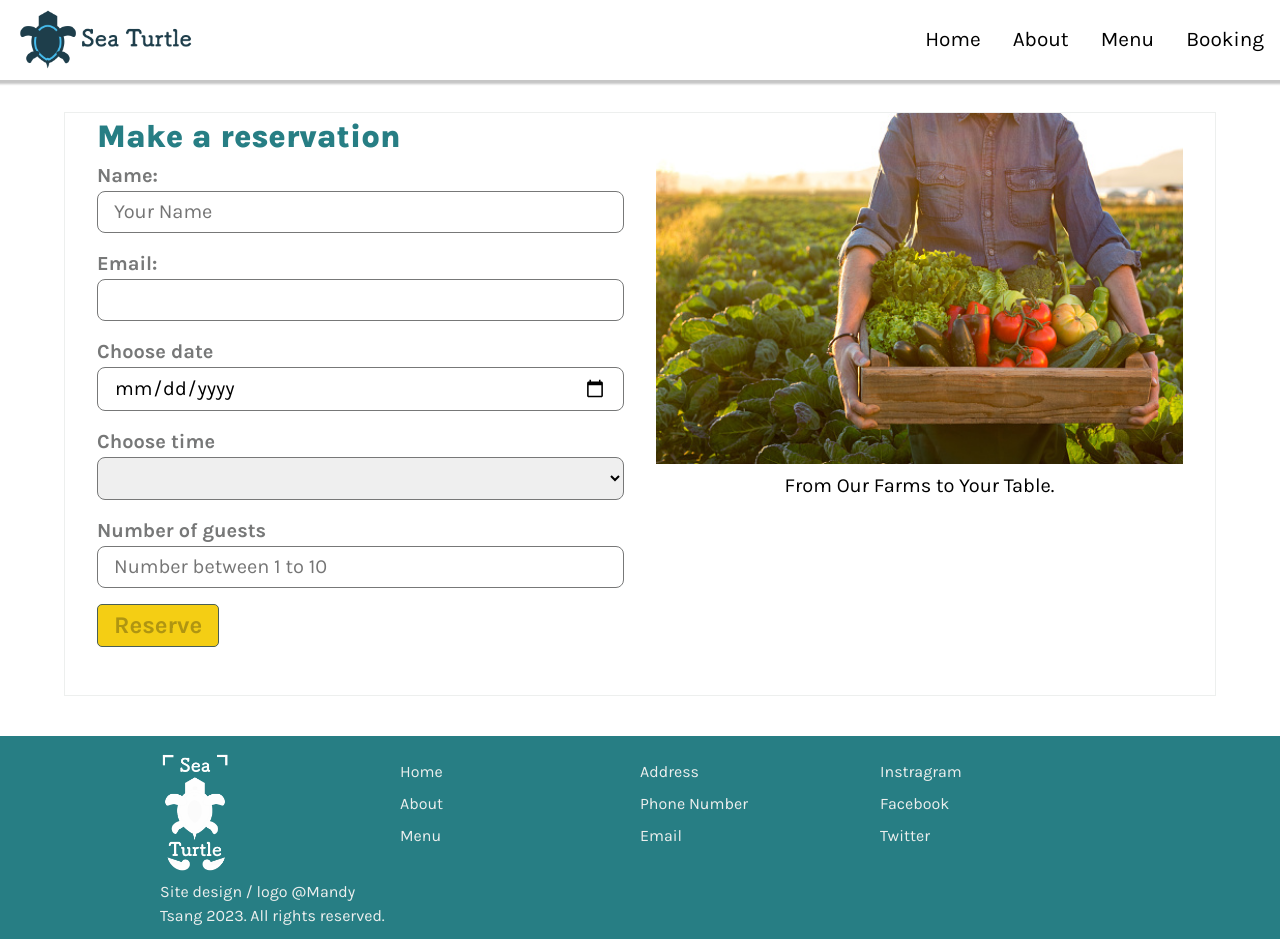
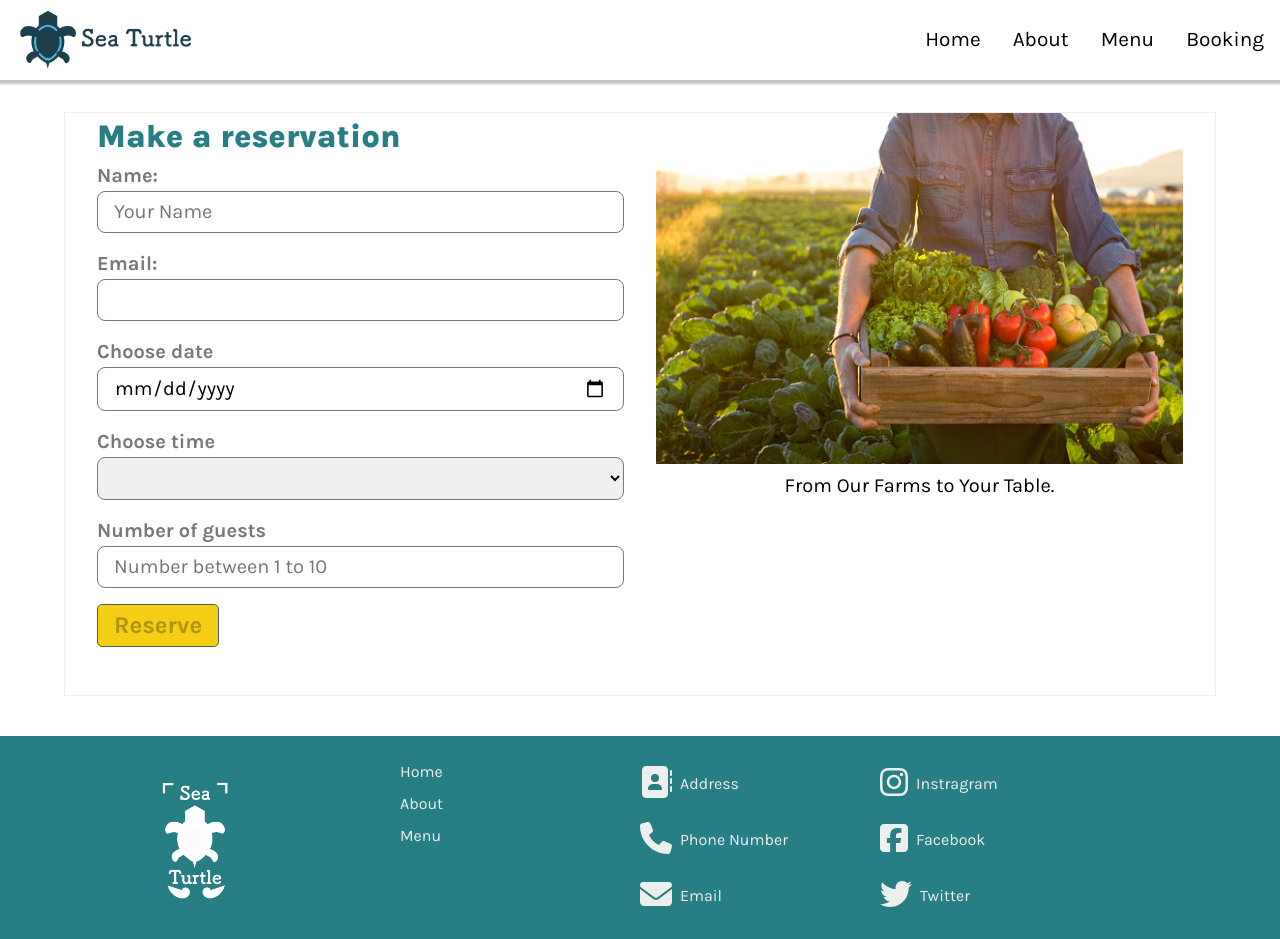
Before and after one commit to MANDYTSANG007/react-sea-turtle, a React (Create React App) app: page /booking in a window 1280 px wide. Shown: the top 939 px of the page. Built offline with nearby package versions, Linux system fonts and the light colour scheme.

Commit message:
Add fontawesome icons

```diff
--- a/src/Components/Footer/Footer.css
+++ b/src/Components/Footer/Footer.css
@@ -32,6 +32,16 @@
     font-size: 1rem;
 }
 
+.contact-items, .social-media-items {
+    display: flex;
+    align-items: center;
+}
+
+.icon {
+    font-size: 2rem;
+    margin-right: 0.5rem;
+}
+
 @media screen and (max-width: 768px) {
     .footer {
         display: flex;
@@ -44,4 +54,8 @@
         flex-direction: column;
         align-items: center;
     }
+
+    .icon {
+        display: none;
+    }
 }
--- a/src/Components/Footer/Footer.js
+++ b/src/Components/Footer/Footer.js
@@ -19,8 +19,9 @@ function Footer() {
                 {contactData.map((contact, index) => {
                     return (
                         <ul key={index}>
-                            <li>
-                                {contact}
+                            <li className="contact-items">
+                                <span className="icon">{contact.icon}</span>
+                                <span>{contact.name}</span>
                             </li>
                         </ul>
                     )
@@ -30,8 +31,9 @@ function Footer() {
                 {socialMedia.map((contact, index) => {
                     return (
                         <ul key={index}>
-                            <li>
-                                {contact}
+                            <li className="social-media-items">
+                                <span className="icon">{contact.icon}</span>
+                                <span>{contact.name}</span>
                             </li>
                         </ul>
                     )
--- a/src/data/contact-data.js
+++ b/src/data/contact-data.js
@@ -1,3 +1,35 @@
-export const contactData = ["Address", "Phone Number", "Email"]
+import { FontAwesomeIcon } from '@fortawesome/react-fontawesome';
+import { faSquareFacebook, faTwitter, faInstagram } from '@fortawesome/free-brands-svg-icons'
+import { faAddressBook, faPhone, faEnvelope } from '@fortawesome/free-solid-svg-icons'
 
-export const socialMedia = ["Instragram", "Facebook", "Twitter"]
+
+
+export const contactData = [
+    {
+        name: "Address",
+        icon: <FontAwesomeIcon icon={faAddressBook} />,
+    },
+    {
+        name: "Phone Number",
+        icon: <FontAwesomeIcon icon={faPhone} />,
+    },
+    {
+        name: "Email",
+        icon: <FontAwesomeIcon icon={faEnvelope} />,
+    }
+]
+
+export const socialMedia = [
+    {
+        name: "Instragram",
+        icon: <FontAwesomeIcon icon={faInstagram} />
+    },
+    {
+        name: "Facebook",
+        icon: <FontAwesomeIcon icon={faSquareFacebook} />
+    },
+    {
+        name: "Twitter",
+        icon: <FontAwesomeIcon icon={faTwitter} />
+    }
+]
```
